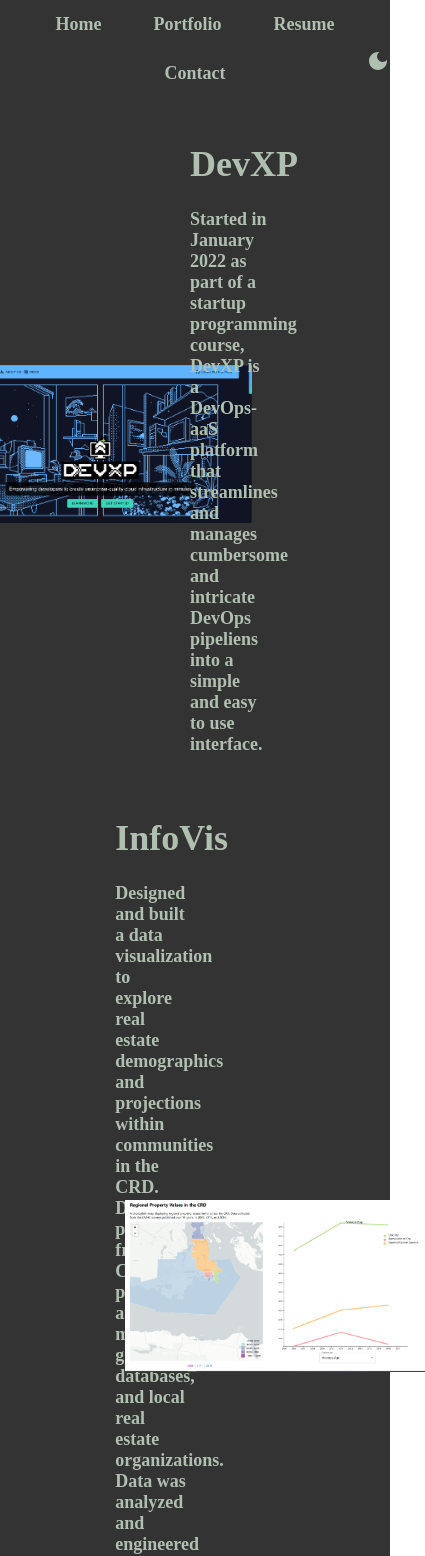
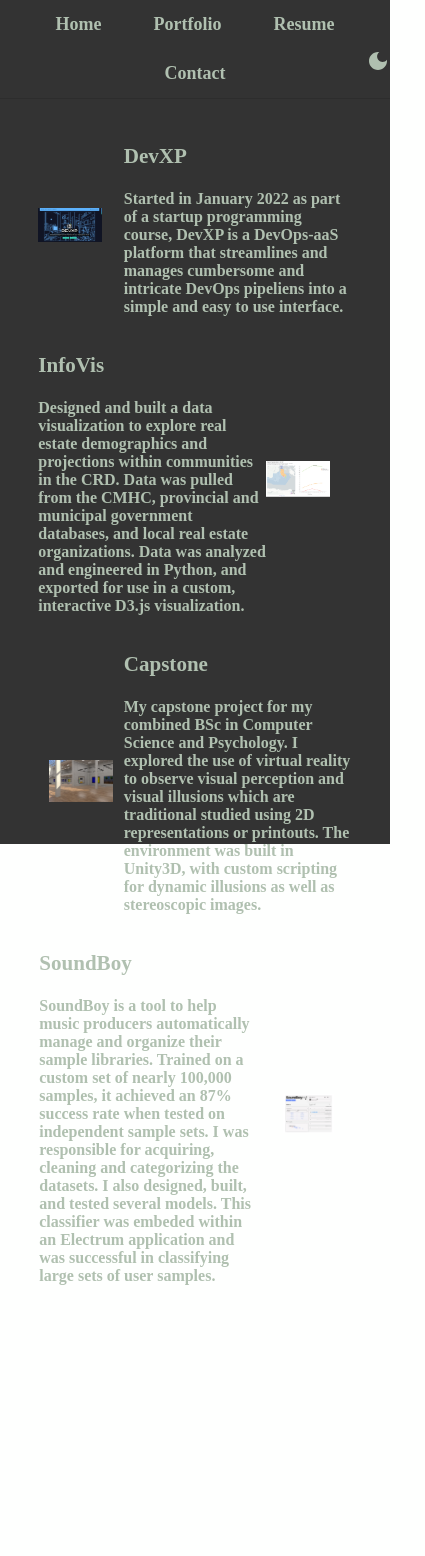
Before and after one commit to squisho/website, a React (Create React App) app: page /portfolio in a window 390 px wide. Shown: the top 1556 px of the page, 425 px wide, since content can reach past the window. After the commit the page ends 1325 px from the top, so only its background shows below. Built offline with nearby package versions, Linux system fonts and the light colour scheme.

Commit message:
mobile formatting + background color

```diff
--- a/src/App.css
+++ b/src/App.css
@@ -3,8 +3,12 @@
   background-color: var(--background);
   font-size: large;
   font-weight: bold;
+  transition: all .5s;
   height: 100vh;
-  transition: all .5s;
+}
+
+body {
+background-color: var(--background);
 }
 
 .navBar:a:visited {
@@ -18,8 +22,3 @@
 .button {
   color: var(--text-primary) !important;
 }
-
-
-.portfolio {
-  background-color: var(--background);
-}
--- a/src/App.js
+++ b/src/App.js
@@ -5,8 +5,6 @@
 import Home from "./pages/Home"
 import Projects from "./pages/Projects"
 import Resume from "./pages/Resume"
-// import useLocalStorage from 'use-local-storage'
-// import { Divider } from '@mui/material';
 import { useState } from 'react';
 
 function App() {
@@ -16,6 +14,7 @@
   const switchTheme = () => {
     const newTheme = theme === 'light' ? 'dark' : 'light';
     setTheme(newTheme);
+    document.documentElement.style.setProperty('--background', newTheme === 'light' ? '#fefffe' : '#333');
   }
 
   return (
--- a/src/index.css
+++ b/src/index.css
@@ -6,9 +6,9 @@
   font-family: 'Merriweather', serif;
   -webkit-font-smoothing: antialiased;
   -moz-osx-font-smoothing: grayscale;
-  min-height: 100vh;
+  height: 100vh;
+  background: #333;
 }
-
 
 
 code {
--- a/src/index.js
+++ b/src/index.js
@@ -5,7 +5,6 @@
 import { BrowserRouter } from 'react-router-dom';
 import reportWebVitals from './reportWebVitals';
 import { ThemeProvider, createTheme } from '@mui/material';
-
 
 
 const root = ReactDOM.createRoot(document.getElementById('root'));
--- a/src/pages/Home.js
+++ b/src/pages/Home.js
@@ -7,8 +7,8 @@
             <div style={{ height: "35px" }}></div>
             <img src={headshot} style={{ width: "100px", borderRadius: "50%" }}></img>
             <h2>Chris Petrone</h2>
-            <div style={{ width: "50%" }}>
-                <p style={{ "fontSize": 24 }}>I am a software developer with a passion for user-centric design.  Having studied both Computer Science and Psychology during my undergraduate at the University of Victoria, I take from a wide berth of knowledge and incorporate concepts from both to my design philosophy.  I have worked as a full stack software developer and have spent time building and deploying ML models.  I love data visualizations and enjoy making rich, interactive visualizations both as salient educative tools and also as interesting, artful experiences.</p>
+            <div style={{ width: "66%" }}>
+                <p style={{ "fontSize": 16 }}>I am a software developer with a passion for user-centric design.  Having studied both Computer Science and Psychology during my undergraduate at the University of Victoria, I take from a wide berth of knowledge and incorporate concepts from both to my design philosophy.  I have worked as a full stack software developer and have spent time building and deploying ML models.  I love data visualizations and enjoy making rich, interactive visualizations both as salient educative tools and also as interesting, artful experiences.</p>
             </div>
         </div>
     );
--- a/src/pages/Projects.js
+++ b/src/pages/Projects.js
@@ -1,53 +1,57 @@
 import React from 'react';
 import { Grid } from '@mui/material';
 
+const textStyle = {
+    fontSize: 10
+};
+
 const Projects = () => {
     return (
-        <Grid className="portfolio" container direction="column" spacing={2.5} paddingTop={5}>
-                <Grid container direction="row" name="DevXP" justifyContent="center" alignItems="center" columnSpacing={11}>
-                    <Grid item style={{display:'flex', justifyContent:'center'}} xs={2}> {/*style={{display:'flex',justifyContent:'center',alignItems:'center'}} */}
+        <Grid name="portfolio" container direction="column" padding={3}>
+                <Grid container item direction="row" justifyContent="center" alignItems='center' name="DevXP">
+                    <Grid item style={{display:'flex', justifyContent:'center'}} xs={3}>
                         <a href="https://devxp.ca/">
-                        <img width="300px" src="content/devxp.png" alt="DevXP Logo"></img>
+                        <img width="75%" src="content/devxp.png" alt="DevXP Logo"></img>
                         </a>
                     </Grid>
-                    <Grid item xs={4}>
-                        <h1>DevXP</h1>
-                        <p> Started in January 2022 as part of a startup programming course, DevXP is a DevOps-aaS platform that streamlines and manages cumbersome and intricate DevOps pipeliens into a simple and easy to use interface.  </p>
+                    <Grid item xs={8}>
+                        <h3>DevXP</h3>
+                        <p style={{fontSize:16}}> Started in January 2022 as part of a startup programming course, DevXP is a DevOps-aaS platform that streamlines and manages cumbersome and intricate DevOps pipeliens into a simple and easy to use interface.  </p>
                     </Grid>
 
                 </Grid>
 
-                <Grid item container direction="row" name="infovis" justifyContent="center" alignItems="center" columnSpacing={11}>
-                <Grid item xs={4}>
-                        <h1>InfoVis</h1>
-                        <p>Designed and built a data visualization to explore real estate demographics and projections within communities in the CRD.  Data was pulled from the CMHC, provincial and municipal government databases, and local real estate organizations.  Data was analyzed and engineered in Python, and exported for use in a custom, interactive D3.js visualization.</p>
+                <Grid item container direction="row" name="infovis" justifyContent="center" alignItems="center">
+                <Grid item xs={8}>
+                        <h3>InfoVis</h3>
+                        <p style={{fontSize:16}}>Designed and built a data visualization to explore real estate demographics and projections within communities in the CRD.  Data was pulled from the CMHC, provincial and municipal government databases, and local real estate organizations.  Data was analyzed and engineered in Python, and exported for use in a custom, interactive D3.js visualization.</p>
                     </Grid>
-                    <Grid item style={{display:'flex', justifyContent:'center'}} xs={2}>
+                    <Grid item style={{display:'flex', justifyContent:'center'}} xs={3}>
                         <a href="https://github.com/squisho/infovis">
-                        <img width="300px" src="content/infovis.png" alt="InfoVid Webapp"></img>
+                        <img width="75%" src="content/infovis.png" alt="InfoVid Webapp"></img>
                         </a>
                     </Grid>
 
                 </Grid>
-                <Grid item container direction="row" name="psyc" justifyContent="center" alignItems="center" columnSpacing={11}>
-                    <Grid item style={{display:'flex', justifyContent:'center'}} xs={2}>
-                        <img width="300px" src="content/perception.jpg" alt="Screenshot of Color Perception App"></img>
+                <Grid item container direction="row" name="psyc" justifyContent="center" alignItems="center">
+                    <Grid item style={{display:'flex', justifyContent:'center'}} xs={3}>
+                        <img width="75%" src="content/perception.jpg" alt="Screenshot of Color Perception App"></img>
                     </Grid>
-                    <Grid item xs={4}>
-                        <h1>Capstone</h1>
-                        <p> My capstone project for my combined BSc in Computer Science and Psychology.  I explored the use of virtual reality to observe visual perception and visual illusions which are traditional studied using 2D representations or printouts.  The environment was built in Unity3D, with custom scripting for dynamic illusions as well as stereoscopic images.</p>
+                    <Grid item xs={8}>
+                        <h3>Capstone</h3>
+                        <p style={{fontSize:16}}> My capstone project for my combined BSc in Computer Science and Psychology.  I explored the use of virtual reality to observe visual perception and visual illusions which are traditional studied using 2D representations or printouts.  The environment was built in Unity3D, with custom scripting for dynamic illusions as well as stereoscopic images.</p>
                     </Grid>
 
                 </Grid>
 
-                <Grid item container direction="row" name="soundboy" justifyContent="center" alignItems="center" columnSpacing={11}s>
-                <Grid item xs={4}>
-                        <h1>SoundBoy</h1>
-                        <p> SoundBoy is a tool to help music producers automatically manage and organize their sample libraries.  Trained on a custom set of nearly 100,000 samples, it achieved an 87% success rate when tested on independent sample sets.  I was responsible for acquiring, cleaning and categorizing the datasets.  I also designed, built, and tested several models.  This classifier was embeded within an Electrum application and was successful in classifying large sets of user samples.</p>
+                <Grid item container direction="row" name="soundboy" justifyContent="center" alignItems="center" columnSpacing={3}>
+                <Grid item xs={8}>
+                        <h3>SoundBoy</h3>
+                        <p style={{fontSize:16}}> SoundBoy is a tool to help music producers automatically manage and organize their sample libraries.  Trained on a custom set of nearly 100,000 samples, it achieved an 87% success rate when tested on independent sample sets.  I was responsible for acquiring, cleaning and categorizing the datasets.  I also designed, built, and tested several models.  This classifier was embeded within an Electrum application and was successful in classifying large sets of user samples.</p>
                     </Grid>
-                    <Grid item style={{display:'flex', justifyContent:'center'}} xs={2}>
+                    <Grid item style={{display:'flex', justifyContent:'center'}} xs={3}>
                         <a href="https://github.com/julesyoungberg/soundboy">
-                        <img width="300px" src="content/soundboy.png" alt="DevXP Logo"></img>
+                        <img width="75%" src="content/soundboy.png" alt="DevXP Logo"></img>
                         </a>
                     </Grid>
 
```
